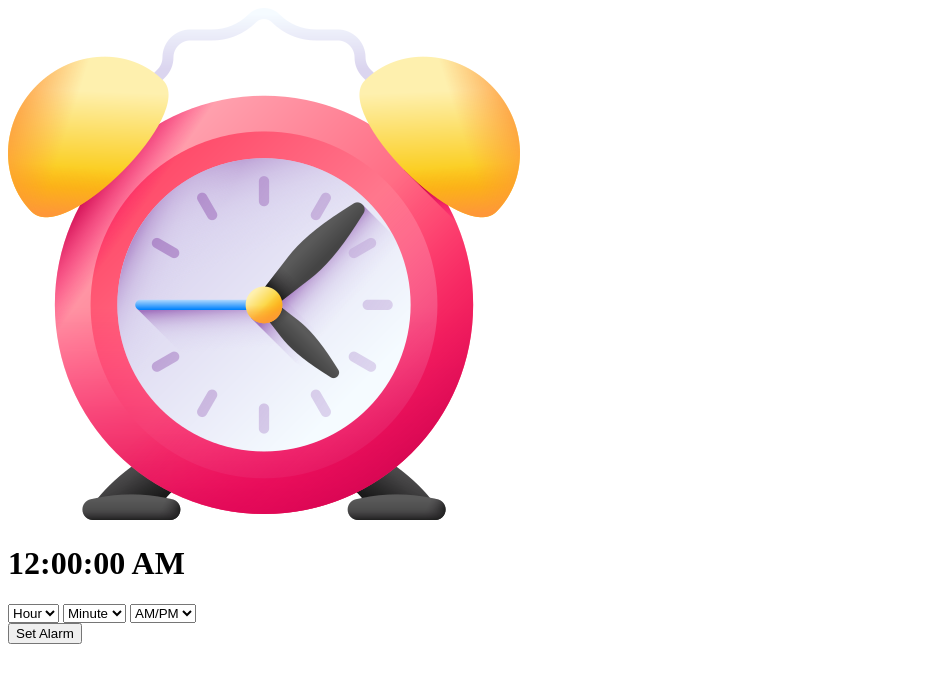
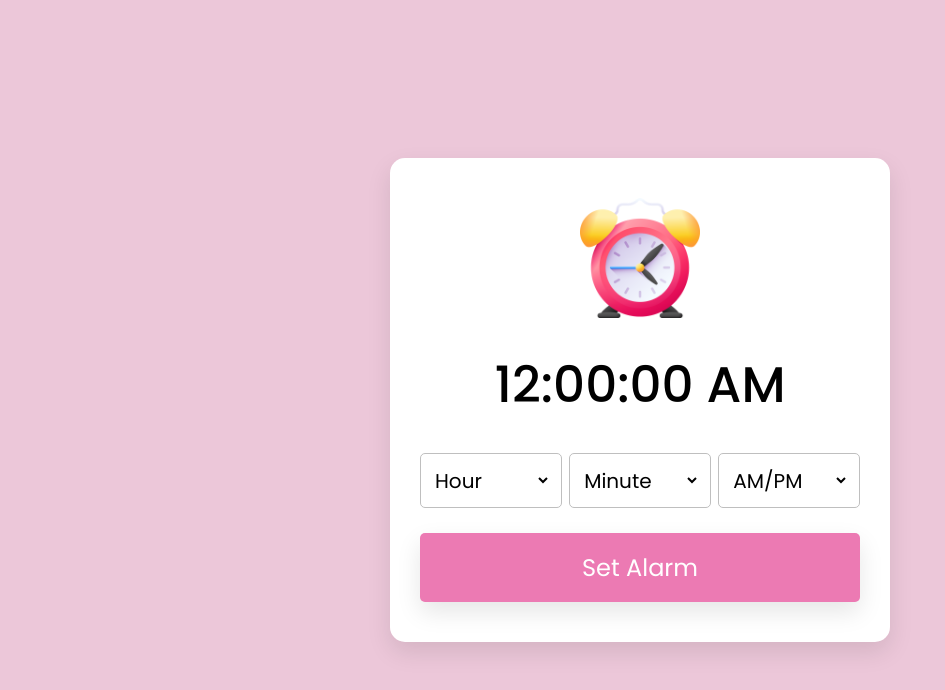
Before and after one commit to MiaTian1024/Alarm-Clock, a plain HTML site: page index.html in a window 1280 px wide. Shown: the whole page, without its empty margins (0-945 px from the left). Drawn offline with Linux system fonts and the light colour scheme.

Commit message:
complete CSS

```diff
--- a/index.html
+++ b/index.html
@@ -4,27 +4,34 @@
     <meta charset="UTF-8">
     <meta name="viewport" content="width=device-width, initial-scale=1.0">
     <title>Alarm Clock</title>
+    <link rel="stylesheet" href="style.css">
 </head>
 <body>
     <div class="container">
         <img src="./files/3d-alarm.png" alt="clock">
         <h1>12:00:00 AM</h1>
-        <div class="select">
-            <select class="hour">
+        <div class="content">
+            <div class="column">
+                <select>
                     <option value="">Hour</option>
                     <option value="">01</option>
                     <option value="">02</option>
                 </select>
-            <select class="minute">
+            </div>
+            <div class="column">
+                <select>
                     <option value="">Minute</option>
                     <option value="">01</option>
                     <option value="">02</option>
                 </select>
-            <select class="ampm">
+            </div>
+            <div class="column">
+                <select>
                     <option value="">AM/PM</option>
                     <option value="">01</option>
                     <option value="">02</option>
                 </select>
+            </div>
         </div>
         <button>Set Alarm</button>
     </div>
--- /dev/null
+++ b/style.css
@@ -0,0 +1,76 @@
+/* Import Google font - Poppins */
+@import url('https://fonts.googleapis.com/css2?family=Poppins:wght@400;500;600&display=swap');
+
+* {
+    margin:0;
+    padding:0;
+    box-sizing: border-box;
+    font-family: 'Poppins', sans-serif;
+}
+
+body {
+    display: flex;
+    justify-content: center;
+    align-items: center;
+    min-height: 100vh;
+    background-color: rgb(236, 199, 217);
+}
+
+.container {
+    display: flex;
+    flex-direction: column;
+    align-items: center;
+    justify-content: space-between;
+    background-color: #fff;
+    padding: 40px 30px;
+    border-radius: 15px;
+    width:500px;
+    box-shadow: 0 10px 25px rgb(0, 0, 0, 0.1);
+}
+
+.container img{
+    max-width: 120px;
+}
+
+.container h1{
+    margin: 30px;
+    font-size: 50px;
+    font-weight: 500;
+}
+
+.container .content{
+    width:100%;
+    display:flex;
+    align-items: center;
+    justify-content: space-between;
+}
+
+.content .column{
+    padding:0 10px;
+    border-radius: 5px;
+    border: 1px solid #bfbfbf;
+    width: calc(100% / 3 - 5px)
+}
+
+.column select{
+    width:100%;
+    height:53px;
+    border:none;
+    font-size: 20px;
+    outline: none;
+    background: none;
+}
+
+.container button{
+    width:100%;
+    margin-top:25px;
+    padding:17px 0;
+    background-color: rgb(236, 122, 179);
+    font-size: 24px;
+    color: #fff;
+    cursor: pointer;
+    border: none;
+    outline: none;
+    border-radius: 5px;
+    box-shadow: 0 10px 25px rgb(0, 0, 0, 0.1);
+}
```
Lines whose indentation alone changed are shown as unchanged.
